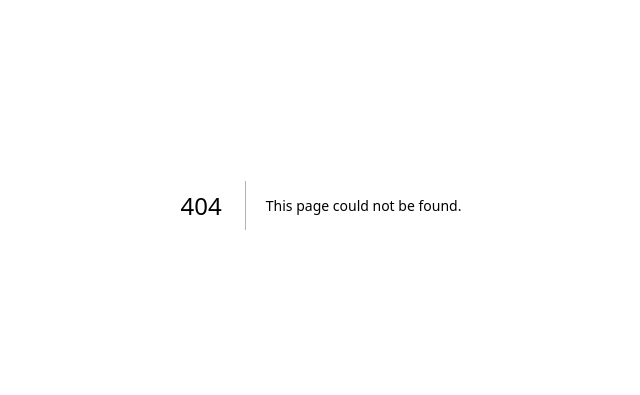
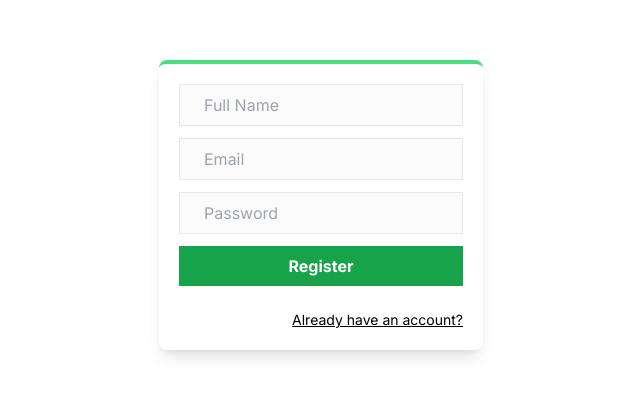
Before and after one commit to alihernandez/userAuth2, a Next.js app: page /register in a window 1280 px wide. Before the commit this address had no page. Shown: the part 195-590 px from the top of the page, without its empty margins (319-959 px from the left). Built offline with nearby package versions, Linux system fonts and the light colour scheme.

Commit message:
API created

```diff
--- /dev/null
+++ b/app/api/register/route.js
@@ -0,0 +1,14 @@
+import { NextResponse } from "next/server";
+
+export async function POST(req) {
+    try {
+        const {name, email, password} = await req.json();
+
+        console.log("Name: ", name);
+        console.log("Email: ", email);
+        console.log("Password: ", password);
+        return NextResponse.json({message: "User registered"}, { status: 201 });
+    } catch (error) {
+        return NextResponse.json({message: "Error occured"}, { status: 500 });
+    }
+}
--- /dev/null
+++ b/app/dashboard/page.jsx
@@ -0,0 +1,5 @@
+import UserInfo from "@/components/UserInfo";
+
+export default function Dashboard() {
+    return <UserInfo />
+}
--- a/app/globals.css
+++ b/app/globals.css
@@ -1,3 +1,7 @@
 @tailwind base;
 @tailwind components;
 @tailwind utilities;
+
+input {
+    @apply w-[400x] border border-gray-200 py-2 px-6 bg-zinc-100/40;
+}
--- a/app/page.js
+++ b/app/page.js
@@ -1,8 +1,9 @@
+import LoginForm from "@/components/LoginForm";
 
 export default function Home() {
   return (
     <main>
-
+      <LoginForm />
 
     </main>
   )
--- /dev/null
+++ b/app/register/page.jsx
@@ -0,0 +1,7 @@
+import RegisterForm from "@/components/RegisterForm";
+
+export default function Register() {
+    return (
+        <RegisterForm />
+    )
+}
--- /dev/null
+++ b/components/LoginForm.jsx
@@ -0,0 +1,22 @@
+import Link from "next/link";
+
+export default function LoginForm() {
+  return (
+    <div className="grid place-items-center h-screen">
+      <div className="shadow-lg p-5 rounded-lg border-t-4 border-green-400">
+        <form className="flex flex-col gap-3">
+          <input type="text" placeholder="Email"></input>
+          <input type="password" placeholder="Password"></input>
+          <button className="bg-gree-600 text-white font-bold cursor-pointer px-6 py-2">
+            Login
+          </button>
+
+          <div className="bg-red-500 text-white w-fit text-sm py-1 px-3 rounded-md mt-2">
+            Error
+          </div>
+          <Link className="text-sm mt-3 text-right" href={'/register'}><span className="underline">Resgister Here</span></Link>
+        </form>
+      </div>
+    </div>
+  );
+}
--- /dev/null
+++ b/components/RegisterForm.jsx
@@ -0,0 +1,64 @@
+"use client";
+
+import Link from "next/link";
+import { useState } from "react";
+
+export default function RegisterForm() {
+  const [name, setName] = useState("");
+  const [email, setEmail] = useState("");
+  const [password, setPassword] = useState("");
+  const [error, setError] = useState("");
+
+  const handleSubmit = async (e) => {
+    e.preventDefault();
+
+    if (!name || !email || !password) {
+        setError("All fields are necessary!");
+        return;
+    }
+
+    try {
+        const res = await fetch('api/register', {
+            method: "POST",
+            headers: {
+                "Content-Type": "application/json"
+            },
+            body: JSON.stringify({
+                name, email, password
+            }),
+        });
+
+        if (res.ok) {
+            const form = e.target;
+            form.reset();
+        } else {
+            console.log("Failed")
+        }
+    } catch (error) {
+        console.log("Error during registration!", error)
+    }
+  }
+  return (
+    <div className="grid place-items-center h-screen">
+      <div className="shadow-lg p-5 rounded-lg border-t-4 border-green-400">
+        <form onSubmit={handleSubmit} className="flex flex-col gap-3">
+          <input onChange={e => setName(e.target.value)} type="text" placeholder="Full Name"></input>
+          <input onChange={e => setEmail(e.target.value)} type="text" placeholder="Email"></input>
+          <input onChange={e => setPassword(e.target.value)} type="password" placeholder="Password"></input>
+          <button className="bg-green-600 text-white font-bold cursor-pointer px-6 py-2">
+            Register
+          </button>
+
+          { error && (
+          <div className="bg-red-500 text-white w-fit text-sm py-1 px-3 rounded-md mt-2">
+            {error}
+          </div>
+          )}
+          <Link className="text-sm mt-3 text-right" href={"/"}>
+            <span className="underline">Already have an account?</span>
+          </Link>
+        </form>
+      </div>
+    </div>
+  );
+}
--- /dev/null
+++ b/components/UserInfo.jsx
@@ -0,0 +1,17 @@
+export default function UserInfo() {
+  return (
+    <div className="grid place-items-center h-screen">
+      <div className="shadow-lg p-8 bg-zince-300/10 flex flex-col gap-2 my-6">
+        <div>
+          Name: <span className="font-bold">John</span>
+        </div>
+        <div>
+          Email: <span className="font-bold">john@aol.com</span>
+        </div>
+        <button className="bg-red-500 text-white font-bold px-6 py-2 my-3">
+          Log Out
+        </button>
+      </div>
+    </div>
+  );
+}
```
Also changed, not shown: package.json (+8 -5 lines), 1 other file (tests, documents, lock files or other folders).
